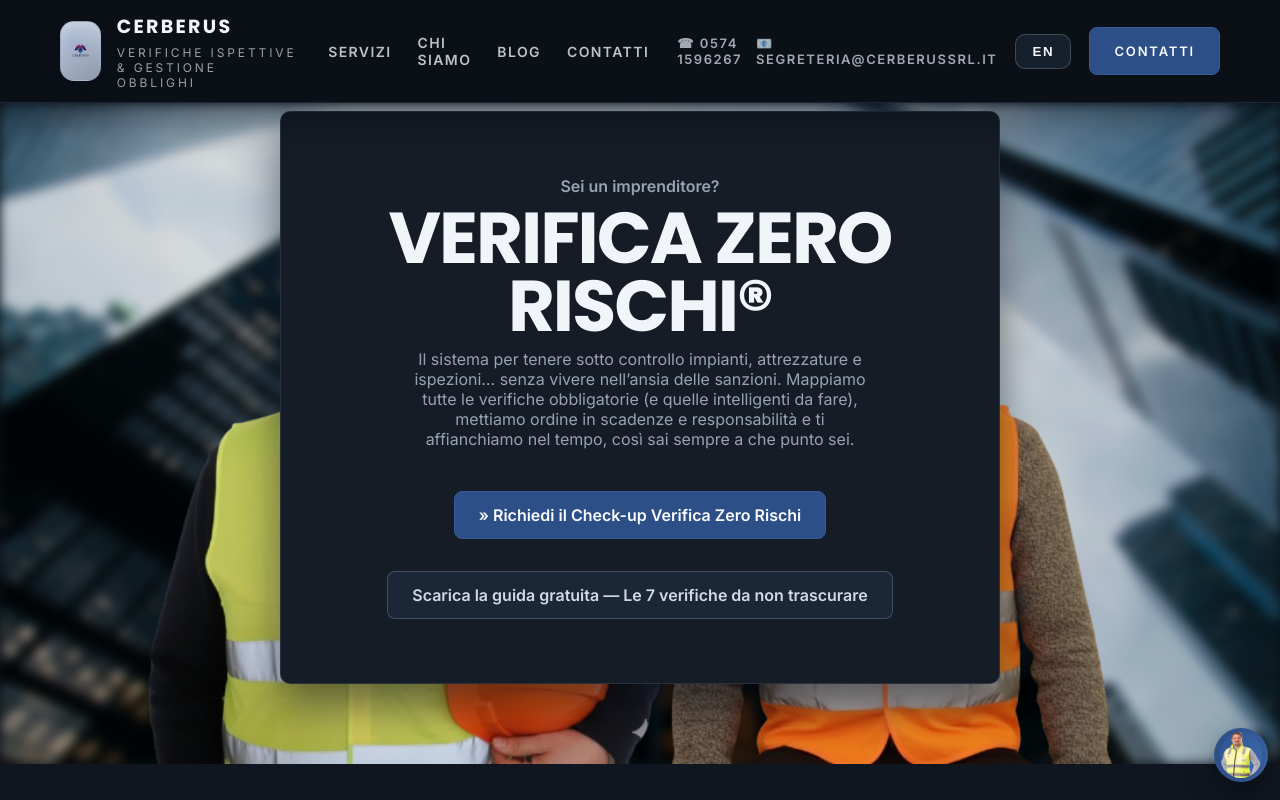
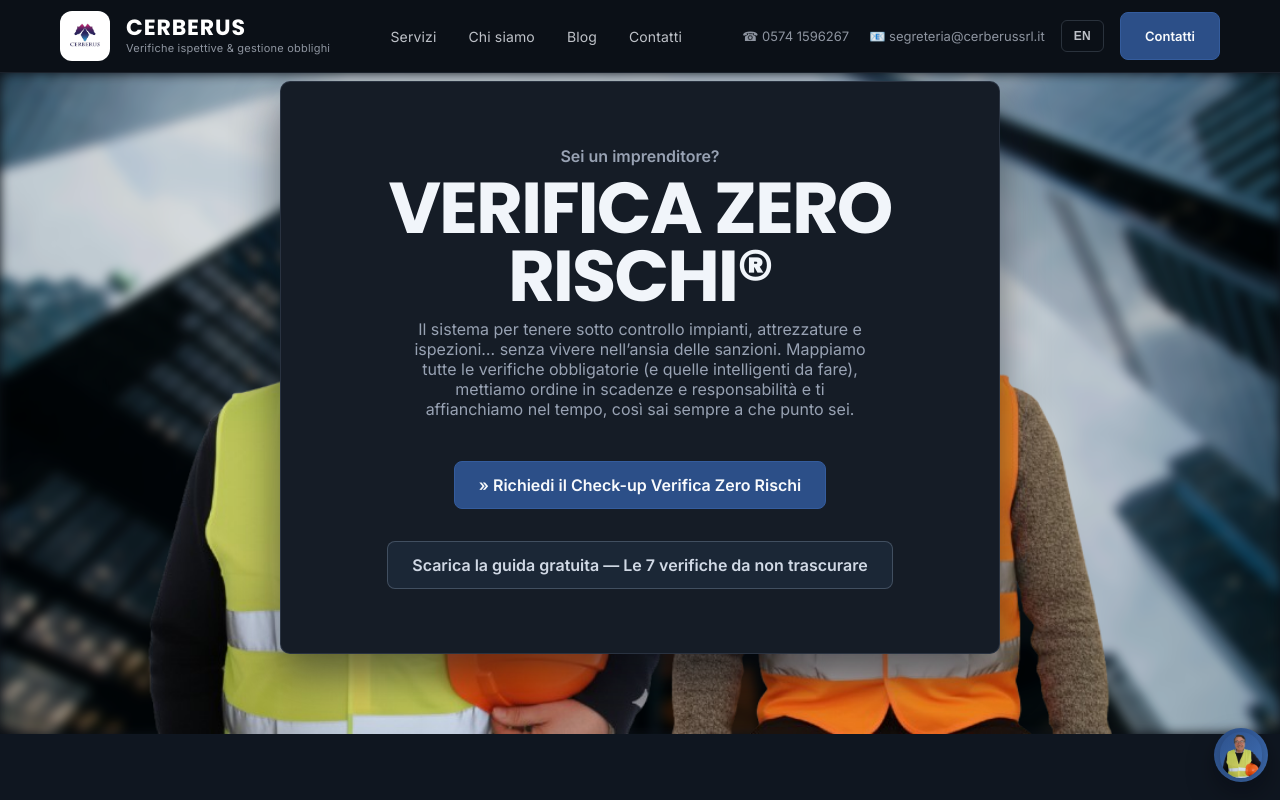
Before and after one commit to lupo-nasone/cerberus, a Next.js app in the folder cerberus/: page / in a window 1280 px wide. Shown: the top 800 px of the page. Built offline with nearby package versions, Linux system fonts and the light colour scheme.

Commit message:
default push

```diff
--- a/cerberus/app/components/ChatWidget.tsx
+++ b/cerberus/app/components/ChatWidget.tsx
@@ -2,6 +2,85 @@
 
 import { useEffect, useRef, useState } from "react";
 import { useLocale } from "../lib/LanguageProvider";
+
+// Profanity filter - list of bad words to detect
+const PROFANITY_LIST = [
+  // Italian - insulti e parolacce
+  'cazzo', 'cazzi', 'cazzata', 'cazzate', 'minchia', 'minchione', 'minchioni',
+  'merda', 'merde', 'merdoso', 'merdosa', 'merdaccia',
+  'stronzo', 'stronza', 'stronzi', 'stronzata', 'stronzate',
+  'coglione', 'cogliona', 'coglioni', 'coglionata',
+  'figa', 'fica', 'fighe', 'fiche',
+  'puttana', 'puttane', 'puttanata', 'puttaniere',
+  'troia', 'troie', 'troiata', 'troione',
+  'vaffanculo', 'fanculo', 'affanculo', 'vaffanbagno',
+  'porco', 'porca', 'porcodio', 'porcamadonna', 'porcomondo',
+  'madonna', 'madonnina', 'oddio', 'diocane', 'dioporco', 'cristodio',
+  'bastardo', 'bastarda', 'bastardi', 'bastarde',
+  'idiota', 'idioti', 'deficiente', 'deficienti',
+  'cretino', 'cretina', 'cretini', 'cretinata',
+  'scemo', 'scema', 'scemi', 'sceme', 'scemenza',
+  'stupido', 'stupida', 'stupidi', 'stupide',
+  'imbecille', 'imbecilli', 'mongolo', 'mongoloide',
+  'ritardato', 'ritardata', 'ritardati',
+  // Italian - parti del corpo volgari
+  'palle', 'palla', 'coglioni', 'testicoli', 'scroto',
+  'seno', 'tette', 'tetta', 'zizze', 'zizza', 'poppe', 'poppa',
+  'culo', 'culi', 'chiappe', 'chiappa', 'sedere', 'deretano',
+  'pisello', 'piselli', 'pisellino', 'cazzo', 'cazzone',
+  'vagina', 'vulva', 'clitoride', 'passera', 'patata', 'bernarda',
+  'capezzolo', 'capezzoli', 'pompino', 'pompini', 'pompinara',
+  'scopare', 'scopata', 'scopate', 'scopiamo', 'trombare', 'trombata',
+  'incazzato', 'incazzata', 'incazzare', 'incazzo',
+  'sborra', 'sborrata', 'sborrare', 'sperma',
+  'succhiare', 'succhiami', 'succhiamelo', 'leccare', 'leccami',
+  'negro', 'negra', 'negri', 'negre', 'frocio', 'froci', 'frocione',
+  'culattone', 'culattoni', 'ricchione', 'ricchioni', 'finocchio', 'finocchi',
+  'lesbica', 'lesbiche', 'lesbo', 'transessuale', 'trans',
+  'zoccola', 'zoccole', 'baldracca', 'bagascia', 'mignotta', 'mignotte',
+  'cornuto', 'cornuta', 'cornuti', 'becco',
+  'maiale', 'maiala', 'maiali', 'porco', 'porca', 'suino',
+  'figlio di puttana', 'figlio di troia', 'fottiti', 'fottuto', 'fottuta',
+  // English - insults and profanity
+  'fuck', 'fucking', 'fucked', 'fucker', 'fucks', 'motherfucker', 'motherfucking',
+  'shit', 'shits', 'shitty', 'bullshit', 'horseshit', 'dipshit', 'shithead',
+  'ass', 'asses', 'asshole', 'assholes', 'arsehole', 'arse',
+  'bitch', 'bitches', 'bitchy', 'bitchass', 'sonofabitch',
+  'damn', 'damned', 'goddamn', 'goddamned',
+  'dick', 'dicks', 'dickhead', 'dickheads',
+  'cock', 'cocks', 'cocksucker', 'cocksucking',
+  'pussy', 'pussies', 'cunt', 'cunts',
+  'bastard', 'bastards',
+  'whore', 'whores', 'slut', 'sluts', 'slutty', 'hoe', 'hoes',
+  'idiot', 'idiots', 'idiotic',
+  'stupid', 'stupids',
+  'dumb', 'dumbass', 'dumbasses',
+  'moron', 'morons', 'moronic',
+  'retard', 'retards', 'retarded',
+  // English - body parts vulgar
+  'balls', 'ballsack', 'nutsack', 'nuts', 'testicles', 'scrotum',
+  'tits', 'titties', 'boobs', 'boobies', 'breasts', 'nipples', 'nipple',
+  'butt', 'butthole', 'buttocks', 'booty',
+  'penis', 'penises', 'prick', 'pricks', 'dong', 'schlong', 'wiener',
+  'vagina', 'vaginas', 'vulva', 'clitoris', 'clit',
+  'cum', 'cumming', 'cumshot', 'jizz', 'semen', 'sperm',
+  'blowjob', 'blowjobs', 'handjob', 'handjobs',
+  'wanker', 'wankers', 'wank', 'jerkoff', 'jackoff',
+  'nigger', 'nigga', 'niggers', 'niggas',
+  'faggot', 'faggots', 'fag', 'fags', 'homo', 'homos',
+  'dyke', 'dykes', 'lesbo', 'lesbos',
+  'tranny', 'trannies',
+  'spic', 'spics', 'wetback', 'beaner', 'chink', 'gook', 'kike'
+];
+
+function containsProfanity(text: string): boolean {
+  const lowerText = text.toLowerCase();
+  // Check for exact word matches (with word boundaries)
+  return PROFANITY_LIST.some(word => {
+    const regex = new RegExp(`\\b${word}\\b`, 'i');
+    return regex.test(lowerText);
+  });
+}
 
 export default function ChatWidget() {
   const [open, setOpen] = useState(false);
@@ -86,6 +165,14 @@
     e?.preventDefault();
     const value = input.trim();
     if(!value) return;
+
+    // Check for profanity
+    if(containsProfanity(value)){
+      pushBotKey('chat.profanityWarning');
+      setInput('');
+      return;
+    }
+
     pushUser(value);
     setInput('');
     if(step === 0){
@@ -149,8 +236,8 @@
   <div className={`chat-window ${open ? 'open' : ''}`} role="dialog" aria-label="Chat di supporto Cerberus">
         <div className="chat-header">
           <div>
-            <strong>Cerberus Chat</strong>
-            <div className="chat-sub">Ti aiutiamo con la conformità</div>
+            <strong>Cerbot</strong>
+            <div className="chat-sub">Assistente Cerberus</div>
           </div>
           <button className="chat-close" onClick={()=> setOpen(false)} aria-label="Chiudi chat">✕</button>
         </div>
@@ -207,8 +294,8 @@
       </div>
 
       <button className="chat-toggle" onClick={()=> setOpen(o=>!o)} aria-label="Apri chat">
-        {/* use small avatar image if available */}
-        <img src="/images/claudio4.png" alt="avatar" />
+        {/* Simone avatar */}
+        <img src="/images/bro1.png" alt="Simone" />
       </button>
     </div>
   );
--- a/cerberus/app/contatti/page.tsx
+++ b/cerberus/app/contatti/page.tsx
@@ -195,7 +195,7 @@
               <p style={{ margin: 6, color: "var(--muted)" }}>
                 {t('contact.emailLabel')} <a href="mailto:segreteria@cerberussrl.it">segreteria@cerberussrl.it</a>
                 <br />
-                {t('contact.phoneLabel')} <a href="tel:+390123456789">+39 012 345 6789</a>
+                {t('contact.phoneLabel')} <a href="tel:+3905741596267">0574 1596267</a>
               </p>
 
               <h4 style={{ marginBottom: 6 }}>{t('contact.office')}</h4>
--- a/cerberus/app/globals.css
+++ b/cerberus/app/globals.css
@@ -72,77 +72,411 @@
 .grid.cols-3{grid-template-columns:repeat(3,1fr)}
 .grid.cols-2{grid-template-columns:repeat(2,1fr)}
 
-/* Header */
-.site-header{position:sticky;top:0;z-index:80;background:rgba(12,17,24,0.92);backdrop-filter:blur(14px);border-bottom:1px solid rgba(71,85,105,0.32);box-shadow:0 18px 32px rgba(6,10,18,0.4)}
-.header-shell{display:flex;align-items:center;justify-content:space-between;gap:28px;min-height:78px;padding:12px 0}
-.header-brand{display:flex;align-items:center;gap:16px;text-decoration:none;color:var(--fg);min-width:0}
-.header-logo{position:relative;display:flex;align-items:center;justify-content:center;width:60px;height:60px;border-radius:14px;background:linear-gradient(155deg,rgba(247,249,253,0.94),rgba(198,212,233,0.7));border:1px solid rgba(136,156,188,0.55);box-shadow:0 18px 34px rgba(8,12,18,0.42);padding:10px;overflow:hidden}
-.header-logo::before{content:"";position:absolute;inset:0;background:radial-gradient(circle at 30% 30%,rgba(76,119,186,0.32),rgba(76,119,186,0));opacity:0.9;pointer-events:none}
-.header-logo img{position:relative;width:100%;height:100%;object-fit:contain;display:block;filter:drop-shadow(0 6px 14px rgba(12,17,24,0.28))}
-.header-brand-text{display:flex;flex-direction:column;gap:4px;min-width:0}
-.header-brand-name{font-family:'Poppins','Inter',sans-serif;font-size:19px;font-weight:700;letter-spacing:0.12em;text-transform:uppercase;color:#f1f5fa}
-.header-brand-tagline{font-size:12px;letter-spacing:0.24em;text-transform:uppercase;color:rgba(231,237,245,0.65)}
-
-.header-nav{display:flex;align-items:center;gap:26px}
-.header-nav-link{position:relative;color:rgba(226,232,240,0.82);font-weight:600;font-size:14px;letter-spacing:0.1em;text-transform:uppercase;transition:color .18s ease}
-.header-nav-link::after{content:"";position:absolute;left:0;right:0;bottom:-8px;height:2px;background:linear-gradient(120deg,#2c4f88,#4171b8);transform:scaleX(0);transform-origin:left;transition:transform .2s ease}
-.header-nav-link:hover{color:#f1f5fa}
-.header-nav-link:hover::after{transform:scaleX(1)}
-
-.header-actions{display:flex;align-items:center;gap:18px;margin-left:auto}
-.header-contact{display:flex;align-items:center;gap:14px;color:rgba(220,229,240,0.72);font-size:13px;letter-spacing:0.12em;text-transform:uppercase;font-weight:600}
-.header-contact-link{color:inherit}
-.header-contact-link:hover{color:#f1f5fa}
-
-.lang-toggle{display:inline-flex;align-items:center;justify-content:center;padding:9px 16px;border-radius:10px;border:1px solid rgba(148,163,184,0.32);background:rgba(26,36,52,0.78);color:#f1f5fa;cursor:pointer;font-weight:700;min-width:56px;text-transform:uppercase;letter-spacing:0.12em;transition:background .18s ease,border-color .18s ease,color .18s ease}
-.lang-toggle:hover{background:rgba(47,74,108,0.72);border-color:rgba(129,148,178,0.45)}
-.lang-toggle:focus-visible{outline:3px solid rgba(79,114,170,0.6);outline-offset:2px}
-
-.header-cta{padding:12px 26px;letter-spacing:0.14em;text-transform:uppercase;font-size:13px}
-
-.header-hamburger{display:none;background:rgba(21,31,45,0.82);border:1px solid rgba(94,109,133,0.32);color:#f1f5fa;border-radius:10px;padding:10px 12px;font-size:18px;line-height:1;cursor:pointer;transition:background .18s ease,border-color .18s ease}
-.header-hamburger:hover{background:rgba(47,74,108,0.7);border-color:rgba(129,148,178,0.45)}
-
-.header-drawer{max-height:0;overflow:hidden;opacity:0;pointer-events:none;transition:max-height .36s cubic-bezier(.22,.82,.28,1),opacity .24s ease}
-.header-drawer-inner{opacity:0;transform:translateY(-12px);transition:transform .32s cubic-bezier(.22,.82,.28,1),opacity .24s ease}
-
-@media (max-width:1100px){
-  .header-shell{gap:22px}
-  .header-brand-tagline{letter-spacing:0.18em}
-}
-
-@media (max-width:900px){
-  .header-shell{min-height:72px}
-  .header-nav{display:none}
-  .header-contact{display:none}
-  .header-cta{display:none}
-  .header-actions{gap:12px}
-  .header-hamburger{display:inline-flex}
-  .header-drawer{background:rgba(10,16,24,0.96);border-bottom:1px solid rgba(71,85,105,0.32);box-shadow:0 20px 38px rgba(6,10,18,0.45)}
-  .header-drawer.open{max-height:480px;opacity:1;pointer-events:auto}
-  .header-drawer-inner{padding:18px 0 24px;display:flex;flex-direction:column;gap:22px}
-  .header-drawer.open .header-drawer-inner{opacity:1;transform:translateY(0)}
-  .drawer-nav{display:flex;flex-direction:column;gap:12px}
-  .drawer-nav-link{color:#f1f5fa;font-weight:700;font-size:13px;letter-spacing:0.16em;text-transform:uppercase;padding:12px 0;border-bottom:1px solid rgba(148,163,184,0.18)}
-  .drawer-nav-link:last-child{border-bottom:0}
-  .drawer-nav-link:hover{color:#7fa4f0}
-  .drawer-footer{display:flex;flex-direction:column;gap:18px}
-  .drawer-contact{display:flex;flex-direction:column;gap:10px;color:rgba(214,223,236,0.78);font-size:13px;letter-spacing:0.12em;text-transform:uppercase;font-weight:600}
-  .drawer-contact-link{color:inherit}
-  .drawer-contact-link:hover{color:#f1f5fa}
-  .drawer-cta{width:100%;justify-content:center}
-}
-
-@media (max-width:640px){
-  .site-header .container{padding-left:calc(16px + env(safe-area-inset-left));padding-right:calc(16px + env(safe-area-inset-right))}
-  .header-shell{gap:10px;padding:10px 0}
-  .header-brand{flex:1 1 auto;gap:10px}
-  .header-logo{width:48px;height:48px;border-radius:12px;padding:7px}
-  .header-brand-name{font-size:15px;letter-spacing:0.08em}
-  .header-brand-tagline{display:none}
-  .header-actions{gap:10px}
-  .lang-toggle{padding:7px 10px;min-width:44px;font-size:10px;letter-spacing:0.1em}
-  .header-hamburger{padding:8px 10px;font-size:20px}
+/* =========================================
+   HEADER - REDESIGNED
+   ========================================= */
+
+.site-header {
+  position: sticky;
+  top: 0;
+  z-index: 100;
+  background: rgba(12, 17, 24, 0.95);
+  backdrop-filter: blur(16px);
+  -webkit-backdrop-filter: blur(16px);
+  border-bottom: 1px solid rgba(71, 85, 105, 0.25);
+}
+
+.header-shell {
+  display: flex;
+  align-items: center;
+  justify-content: space-between;
+  gap: 40px;
+  min-height: 72px;
+  padding: 0;
+}
+
+/* Brand / Logo */
+.header-brand {
+  display: flex;
+  align-items: center;
+  gap: 16px;
+  text-decoration: none;
+  color: var(--fg);
+}
+
+.header-brand:hover .header-logo {
+  transform: scale(1.03);
+}
+
+.header-logo {
+  display: flex;
+  align-items: center;
+  justify-content: center;
+  width: 50px;
+  height: 50px;
+  border-radius: 12px;
+  background: #fff;
+  padding: 8px;
+  transition: transform 0.2s ease;
+}
+
+.header-logo img {
+  width: 100%;
+  height: 100%;
+  object-fit: contain;
+  display: block;
+}
+
+.header-brand-text {
+  display: flex;
+  flex-direction: column;
+  gap: 2px;
+}
+
+.header-brand-name {
+  font-family: 'Poppins', 'Inter', sans-serif;
+  font-size: 22px;
+  font-weight: 700;
+  letter-spacing: 0.04em;
+  text-transform: uppercase;
+  color: #fff;
+  line-height: 1;
+  white-space: nowrap;
+}
+
+.header-brand-tagline {
+  font-size: 11px;
+  letter-spacing: 0.02em;
+  color: rgba(156, 163, 175, 0.9);
+  font-weight: 400;
+  line-height: 1.3;
+}
+
+/* Navigation */
+.header-nav {
+  display: flex;
+  align-items: center;
+  gap: 32px;
+}
+
+.header-nav-link {
+  position: relative;
+  color: rgba(209, 213, 219, 0.9);
+  font-weight: 500;
+  font-size: 14px;
+  letter-spacing: 0.01em;
+  transition: color 0.2s ease;
+  white-space: nowrap;
+}
+
+.header-nav-link:hover {
+  color: #ffffff;
+}
+
+.header-nav-link::after {
+  content: "";
+  position: absolute;
+  left: 0;
+  right: 0;
+  bottom: -4px;
+  height: 2px;
+  background: #4171b8;
+  border-radius: 1px;
+  transform: scaleX(0);
+  transition: transform 0.2s ease;
+}
+
+.header-nav-link:hover::after {
+  transform: scaleX(1);
+}
+
+/* Actions */
+.header-actions {
+  display: flex;
+  align-items: center;
+  gap: 16px;
+}
+
+.header-contact {
+  display: flex;
+  align-items: center;
+  gap: 20px;
+}
+
+.header-contact-link {
+  color: rgba(156, 163, 175, 0.9);
+  font-size: 13px;
+  font-weight: 500;
+  transition: color 0.2s ease;
+  white-space: nowrap;
+}
+
+.header-contact-link:hover {
+  color: #ffffff;
+}
+
+/* Language Toggle */
+.lang-toggle {
+  display: inline-flex;
+  align-items: center;
+  justify-content: center;
+  padding: 8px 12px;
+  border-radius: 6px;
+  border: 1px solid rgba(75, 85, 99, 0.5);
+  background: transparent;
+  color: rgba(209, 213, 219, 0.9);
+  cursor: pointer;
+  font-weight: 600;
+  font-size: 12px;
+  letter-spacing: 0.02em;
+  transition: all 0.2s ease;
+}
+
+.lang-toggle:hover {
+  border-color: rgba(107, 114, 128, 0.8);
+  color: #ffffff;
+  background: rgba(55, 65, 81, 0.3);
+}
+
+.lang-toggle:focus-visible {
+  outline: 2px solid rgba(96, 165, 250, 0.5);
+  outline-offset: 2px;
+}
+
+/* CTA Button */
+.header-cta {
+  padding: 10px 20px;
+  font-size: 13px;
+  font-weight: 600;
+  background: #2563eb;
+  border: none;
+  border-radius: 8px;
+  color: #ffffff;
+  transition: all 0.2s ease;
+  white-space: nowrap;
+}
+
+.header-cta:hover {
+  background: #1d4ed8;
+}
+
+/* Hamburger Menu Button */
+.header-hamburger {
+  display: none;
+  align-items: center;
+  justify-content: center;
+  width: 40px;
+  height: 40px;
+  background: transparent;
+  border: 1px solid rgba(75, 85, 99, 0.5);
+  color: #ffffff;
+  border-radius: 8px;
+  font-size: 18px;
+  line-height: 1;
+  cursor: pointer;
+  transition: all 0.2s ease;
+}
+
+.header-hamburger:hover {
+  border-color: rgba(107, 114, 128, 0.8);
+  background: rgba(55, 65, 81, 0.3);
+}
+
+/* Mobile Drawer */
+.header-drawer {
+  max-height: 0;
+  overflow: hidden;
+  opacity: 0;
+  pointer-events: none;
+  transition: max-height 0.3s ease, opacity 0.2s ease;
+}
+
+.header-drawer-inner {
+  opacity: 0;
+  transform: translateY(-10px);
+  transition: transform 0.3s ease, opacity 0.2s ease;
+}
+
+/* Responsive: Tablet */
+@media (max-width: 1100px) {
+  .header-shell {
+    gap: 24px;
+  }
+
+  .header-contact {
+    display: none;
+  }
+
+  .header-nav {
+    gap: 24px;
+  }
+
+  .header-nav-link {
+    font-size: 12px;
+  }
+}
+
+/* Responsive: Mobile */
+@media (max-width: 900px) {
+  .header-shell {
+    min-height: 64px;
+    gap: 16px;
+  }
+
+  .header-nav {
+    display: none;
+  }
+
+  .header-contact {
+    display: none;
+  }
+
+  .header-cta {
+    display: none;
+  }
+
+  .header-actions {
+    gap: 12px;
+  }
+
+  .header-hamburger {
+    display: inline-flex;
+  }
+
+  /* Drawer Open State */
+  .header-drawer {
+    background: rgba(17, 24, 39, 0.98);
+    border-bottom: 1px solid rgba(55, 65, 81, 0.5);
+  }
+
+  .header-drawer.open {
+    max-height: 480px;
+    opacity: 1;
+    pointer-events: auto;
+  }
+
+  .header-drawer-inner {
+    padding: 20px 0 28px;
+    display: flex;
+    flex-direction: column;
+    gap: 20px;
+  }
+
+  .header-drawer.open .header-drawer-inner {
+    opacity: 1;
+    transform: translateY(0);
+  }
+
+  /* Drawer Navigation */
+  .drawer-nav {
+    display: flex;
+    flex-direction: column;
+    gap: 2px;
+  }
+
+  .drawer-nav-link {
+    display: flex;
+    align-items: center;
+    padding: 14px 16px;
+    color: rgba(209, 213, 219, 0.9);
+    font-weight: 500;
+    font-size: 15px;
+    border-radius: 8px;
+    transition: all 0.15s ease;
+  }
+
+  .drawer-nav-link:hover {
+    background: rgba(55, 65, 81, 0.5);
+    color: #ffffff;
+  }
+
+  /* Drawer Footer */
+  .drawer-footer {
+    display: flex;
+    flex-direction: column;
+    gap: 16px;
+    padding-top: 16px;
+    border-top: 1px solid rgba(55, 65, 81, 0.5);
+  }
+
+  .drawer-contact {
+    display: flex;
+    flex-direction: column;
+    gap: 8px;
+  }
+
+  .drawer-contact-link {
+    color: rgba(156, 163, 175, 0.9);
+    font-size: 14px;
+    font-weight: 500;
+    padding: 8px 16px;
+    transition: color 0.15s ease;
+  }
+
+  .drawer-contact-link:hover {
+    color: #ffffff;
+  }
+
+  .drawer-cta {
+    width: 100%;
+    justify-content: center;
+    padding: 14px 24px;
+    font-size: 14px;
+    background: #2563eb;
+    border: none;
+    border-radius: 8px;
+  }
+
+  .drawer-cta:hover {
+    background: #1d4ed8;
+  }
+}
+
+/* Responsive: Small Mobile */
+@media (max-width: 640px) {
+  .site-header .container {
+    padding-left: calc(16px + env(safe-area-inset-left));
+    padding-right: calc(16px + env(safe-area-inset-right));
+  }
+
+  .header-shell {
+    gap: 12px;
+    min-height: 56px;
+  }
+
+  .header-brand {
+    gap: 12px;
+  }
+
+  .header-logo {
+    width: 38px;
+    height: 38px;
+    border-radius: 8px;
+    padding: 6px;
+  }
+
+  .header-brand-name {
+    font-size: 18px;
+  }
+
+  .header-brand-tagline {
+    display: none;
+  }
+
+  .header-actions {
+    gap: 10px;
+  }
+
+  .lang-toggle {
+    padding: 6px 10px;
+    font-size: 11px;
+  }
+
+  .header-hamburger {
+    width: 36px;
+    height: 36px;
+    font-size: 16px;
+  }
 }
 
 /* Hero */
--- a/cerberus/locales/it.json
+++ b/cerberus/locales/it.json
@@ -22,19 +22,20 @@
     "rights":"© Cerberus S.r.l. Tutti i diritti riservati."
   },
   "chat":{
-    "greeting":"Ciao! Sono l'assistente di Cerberus — piacere di conoscerti! Come ti chiami?",
-    "askEmail":"Posso avere la tua email così possiamo ricontattarti?",
-    "askProblem":"Puoi descrivere brevemente il problema o la richiesta?",
-    "confirmSend":"Vuoi che invii la richiesta adesso in modo che ti rispondiamo via email?",
-    "sent":"Perfetto — ho inviato la richiesta. Ti risponderemo via email il prima possibile.",
-    "invalidEmail":"Non sembra una email valida — puoi ricontrollarla e reinserirla, per favore?",
+    "greeting":"Ciao! Sono Cerbot, l'assistente di Cerberus 👋 Come posso aiutarti oggi? Iniziamo con il tuo nome!",
+    "askEmail":"Perfetto! Ora mi servirebbe la tua email per poterti ricontattare.",
+    "askProblem":"Ottimo! Raccontami brevemente di cosa hai bisogno o qual è la tua richiesta.",
+    "confirmSend":"Ho capito! Invio subito la richiesta al team così ti ricontattiamo via email. Procedo?",
+    "sent":"Fatto! ✅ Ho inviato tutto al team. Ti risponderemo al più presto. A presto!",
+    "invalidEmail":"Mmh, questa email non sembra corretta. Puoi verificarla e reinserirla?",
     "yes":"Sì, invia",
     "no":"No, modifica",
-    "editPrompt":"Va bene — dimmi pure cosa vuoi modificare.",
-    "sending":"Un attimo, invio la tua richiesta...",
-    "errorSending":"Ops, qualcosa è andato storto. Vuoi riprovare?",
-    "errorMissing":"Mi mancano alcuni dati per inviare la richiesta. Puoi ricominciare?",
-    "sendingButton":"Invio..."
+    "editPrompt":"Nessun problema! Dimmi cosa vuoi modificare.",
+    "sending":"Un momento, sto inviando...",
+    "errorSending":"Ops! C'è stato un problema. Vuoi riprovare?",
+    "errorMissing":"Mi mancano alcune informazioni. Puoi ricominciare?",
+    "sendingButton":"Invio...",
+    "profanityWarning":"Per favore, mantieni un linguaggio rispettoso. Grazie! 🙏"
   }
 
   ,"home":{
```
Also changed, not shown: cerberus/locales/en.json (+12 -11 lines).
